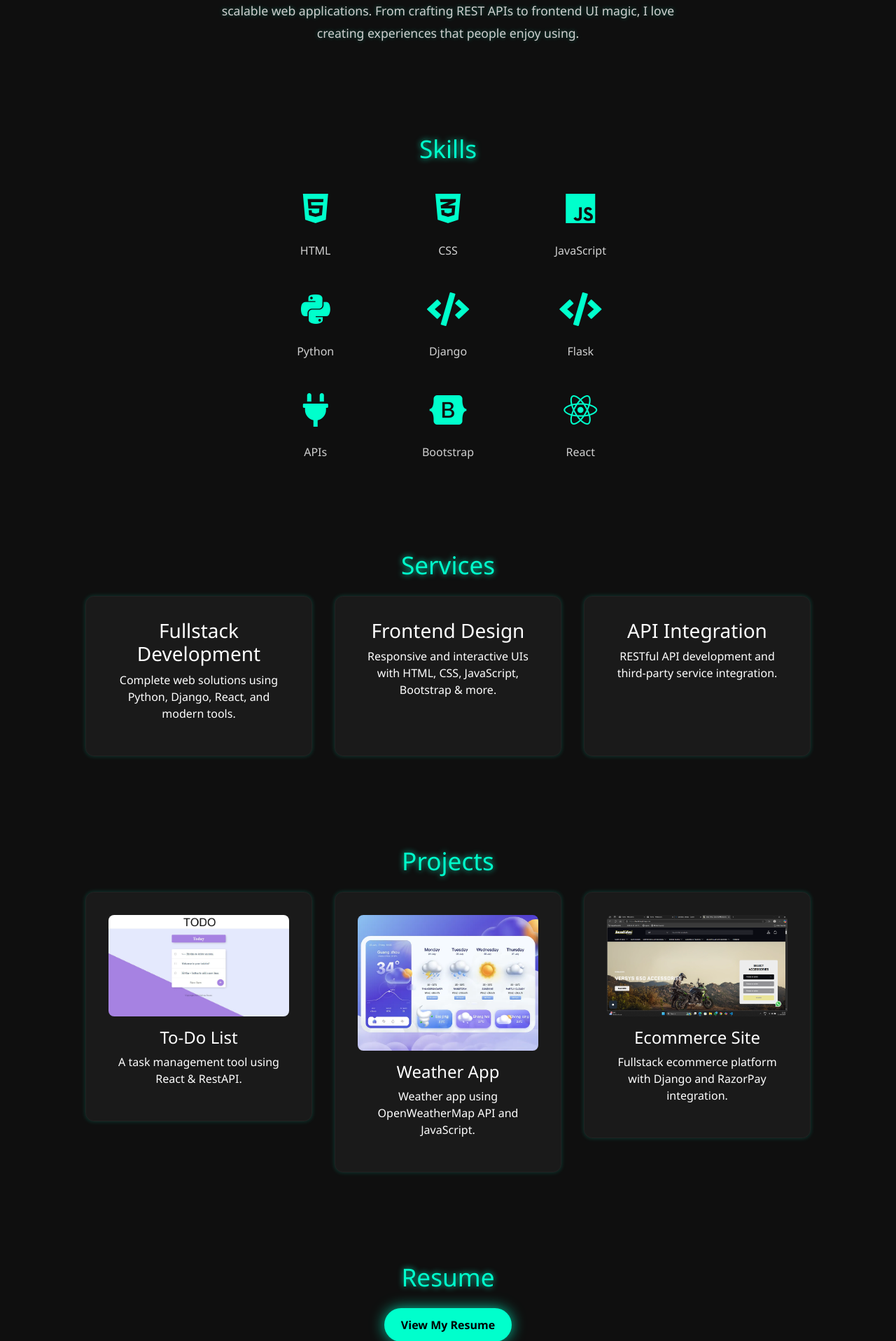
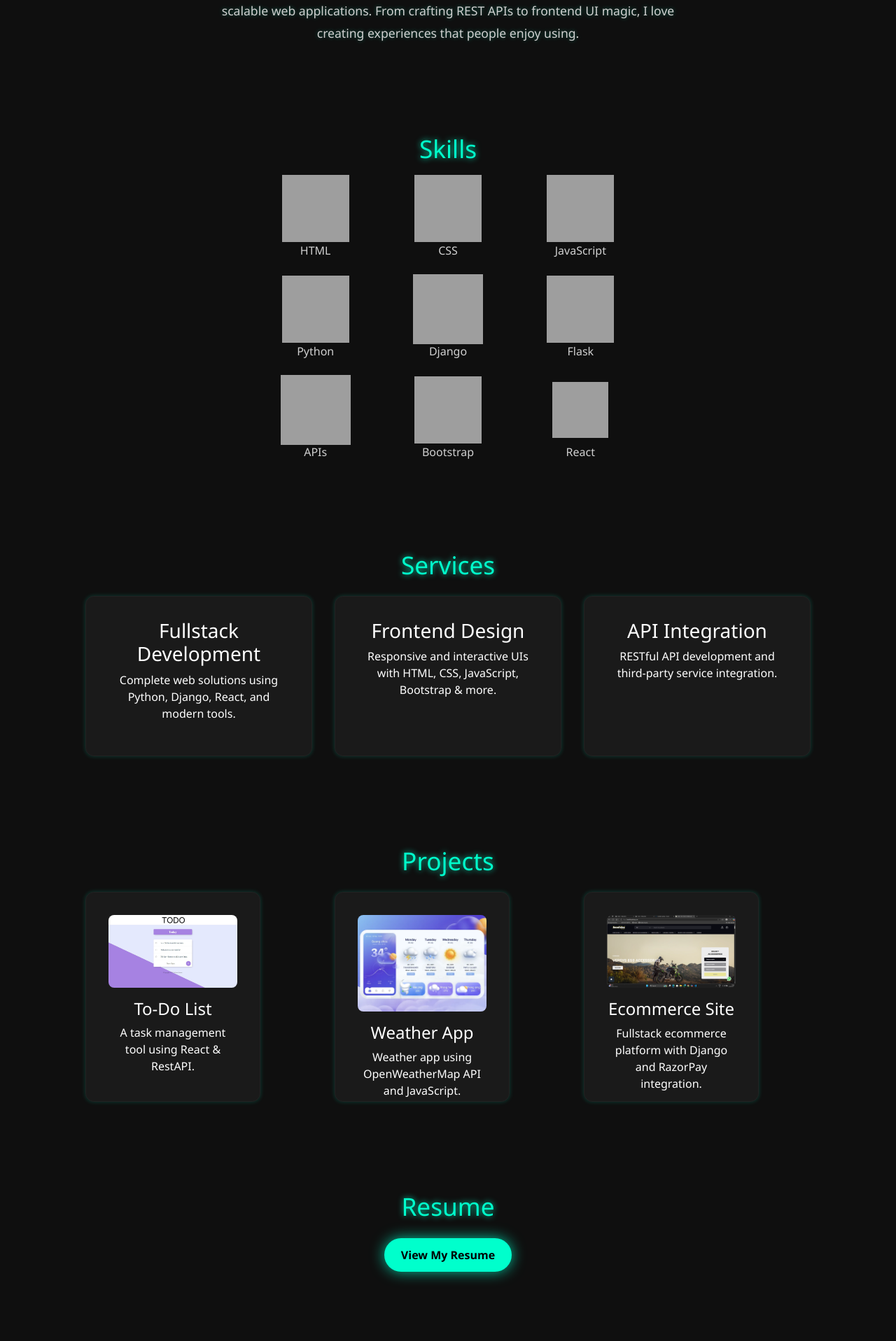
Before and after one commit to AdarshJagadish/Project_Portfolio, a Flask app: page / in a window 1280 px wide. Shown: the part 861-2778 px from the top of the page at 70% size. Run offline with Flask 3, Linux system fonts and the light colour scheme; grey boxes are pictures that could not be loaded.

Commit message:
initial commit

```diff
--- a/project/templates/index.html
+++ b/project/templates/index.html
@@ -203,9 +203,44 @@
       text-shadow: 0 0 6px #00ffcc55;
     }
 
+    .portfolio {
+      display: grid;
+      gap: 2rem;
+      grid-template-columns: repeat(auto-fit, minmax(250px, 1fr));
+      text-align: center;
+    }
+
+    .project {
+      padding: 2rem;
+      border: 1px solid #222;
+      border-radius: 12px;
+      background-color: #1a1a1a;
+      box-shadow: 0 0 6px #00ffcc33;
+      transition: transform 0.3s ease, box-shadow 0.3s ease;
+      height: 300px;
+      /* Set a fixed height */
+      width: 250px;
+      /* Set a fixed width */
+      display: flex;
+      /* Use flexbox to center content */
+      flex-direction: column;
+      /* Stack children vertically */
+      justify-content: space-between;
+      /* Space out children */
+    }
+
+    .project img {
+      max-width: 100%;
+      /* Ensure the image is responsive */
+      height: auto;
+      /* Maintain aspect ratio */
+      border-radius: 8px;
+      margin-bottom: 1rem;
+      /* Space between image and text */
+    }
+
     /* Grids */
     .services,
-    .portfolio,
     .education-grid {
       display: grid;
       gap: 2rem;
@@ -720,7 +755,6 @@
       From crafting REST APIs to frontend UI magic, I love creating experiences that people enjoy using.
     </p>
   </section>
-
   <section class="section" id="skills" aria-label="Skills section">
     <h2 class="section-title">Skills</h2>
     <div class="skills-grid" role="list">
@@ -728,10 +762,10 @@
         <div class="icon-flip-container">
           <div class="icon-flip-inner">
             <div class="icon-front">
-              <i class="fab fa-html5" aria-hidden="true"></i>
+              <img width="96" height="96" src="https://img.icons8.com/color/96/html-5--v1.png" alt="html-5--v1" />
             </div>
             <div class="icon-back" aria-hidden="true">
-              <i class="fab fa-html5"></i>
+              <img width="96" height="96" src="https://img.icons8.com/color/96/html-5--v1.png" alt="html-5--v1" />
             </div>
           </div>
         </div>
@@ -741,10 +775,10 @@
         <div class="icon-flip-container">
           <div class="icon-flip-inner">
             <div class="icon-front">
-              <i class="fab fa-css3-alt" aria-hidden="true"></i>
+              <img width="96" height="96" src="https://img.icons8.com/color/96/css3.png" alt="css3" />
             </div>
             <div class="icon-back" aria-hidden="true">
-              <i class="fab fa-css3-alt"></i>
+              <img width="96" height="96" src="https://img.icons8.com/color/96/css3.png" alt="css3" />
             </div>
           </div>
         </div>
@@ -754,10 +788,12 @@
         <div class="icon-flip-container">
           <div class="icon-flip-inner">
             <div class="icon-front">
-              <i class="fab fa-js" aria-hidden="true"></i>
+              <img width="96" height="96" src="https://img.icons8.com/color/96/javascript--v1.png"
+                alt="javascript--v1" />
             </div>
             <div class="icon-back" aria-hidden="true">
-              <i class="fab fa-js"></i>
+              <img width="96" height="96" src="https://img.icons8.com/color/96/javascript--v1.png"
+                alt="javascript--v1" />
             </div>
           </div>
         </div>
@@ -767,10 +803,10 @@
         <div class="icon-flip-container">
           <div class="icon-flip-inner">
             <div class="icon-front">
-              <i class="fab fa-python" aria-hidden="true"></i>
+              <img width="96" height="96" src="https://img.icons8.com/color/96/python--v1.png" alt="python--v1" />
             </div>
             <div class="icon-back" aria-hidden="true">
-              <i class="fab fa-python"></i>
+              <img width="96" height="96" src="https://img.icons8.com/color/96/python--v1.png" alt="python--v1" />
             </div>
           </div>
         </div>
@@ -780,10 +816,10 @@
         <div class="icon-flip-container">
           <div class="icon-flip-inner">
             <div class="icon-front">
-              <i class="fas fa-code" aria-hidden="true"></i>
+              <img width="100" height="100" src="https://img.icons8.com/ios/100/django.png" alt="django" />
             </div>
             <div class="icon-back" aria-hidden="true">
-              <i class="fas fa-code"></i>
+              <img width="100" height="100" src="https://img.icons8.com/ios/100/django.png" alt="django" />
             </div>
           </div>
         </div>
@@ -793,10 +829,10 @@
         <div class="icon-flip-container">
           <div class="icon-flip-inner">
             <div class="icon-front">
-              <i class="fas fa-code" aria-hidden="true"></i>
+              <img width="96" height="96" src="https://img.icons8.com/nolan/96/flask.png" alt="flask" />
             </div>
             <div class="icon-back" aria-hidden="true">
-              <i class="fas fa-code"></i>
+              <img width="96" height="96" src="https://img.icons8.com/nolan/96/flask.png" alt="flask" />
             </div>
           </div>
         </div>
@@ -806,10 +842,10 @@
         <div class="icon-flip-container">
           <div class="icon-flip-inner">
             <div class="icon-front">
-              <i class="fas fa-plug" aria-hidden="true"></i>
+              <img width="100" height="100" src="https://img.icons8.com/ios/100/api-settings.png" alt="api-settings" />
             </div>
             <div class="icon-back" aria-hidden="true">
-              <i class="fas fa-plug"></i>
+              <img width="100" height="100" src="https://img.icons8.com/ios/100/api-settings.png" alt="api-settings" />
             </div>
           </div>
         </div>
@@ -819,10 +855,10 @@
         <div class="icon-flip-container">
           <div class="icon-flip-inner">
             <div class="icon-front">
-              <i class="fab fa-bootstrap" aria-hidden="true"></i>
+              <img width="96" height="96" src="https://img.icons8.com/color-glass/96/bootstrap.png" alt="bootstrap" />
             </div>
             <div class="icon-back" aria-hidden="true">
-              <i class="fab fa-bootstrap"></i>
+              <img width="96" height="96" src="https://img.icons8.com/color-glass/96/bootstrap.png" alt="bootstrap" />
             </div>
           </div>
         </div>
@@ -832,10 +868,10 @@
         <div class="icon-flip-container">
           <div class="icon-flip-inner">
             <div class="icon-front">
-              <i class="fab fa-react" aria-hidden="true"></i>
+              <img width="80" height="80" src="https://img.icons8.com/officel/80/react.png" alt="react" />
             </div>
             <div class="icon-back" aria-hidden="true">
-              <i class="fab fa-react"></i>
+              <img width="80" height="80" src="https://img.icons8.com/officel/80/react.png" alt="react" />
             </div>
           </div>
         </div>
@@ -865,7 +901,6 @@
   <section class="section" id="portfolio">
     <h2 class="section-title">Projects</h2>
     <div class="portfolio">
-
       <a href="https://github.com/AdarshJagadish/Project_React_TodoList" target="_blank" rel="noopener">
         <div class="project">
           <img src="{{ url_for('static', filename='images/todo.jpg') }}" alt="To-Do List" class="project-image" />
```
